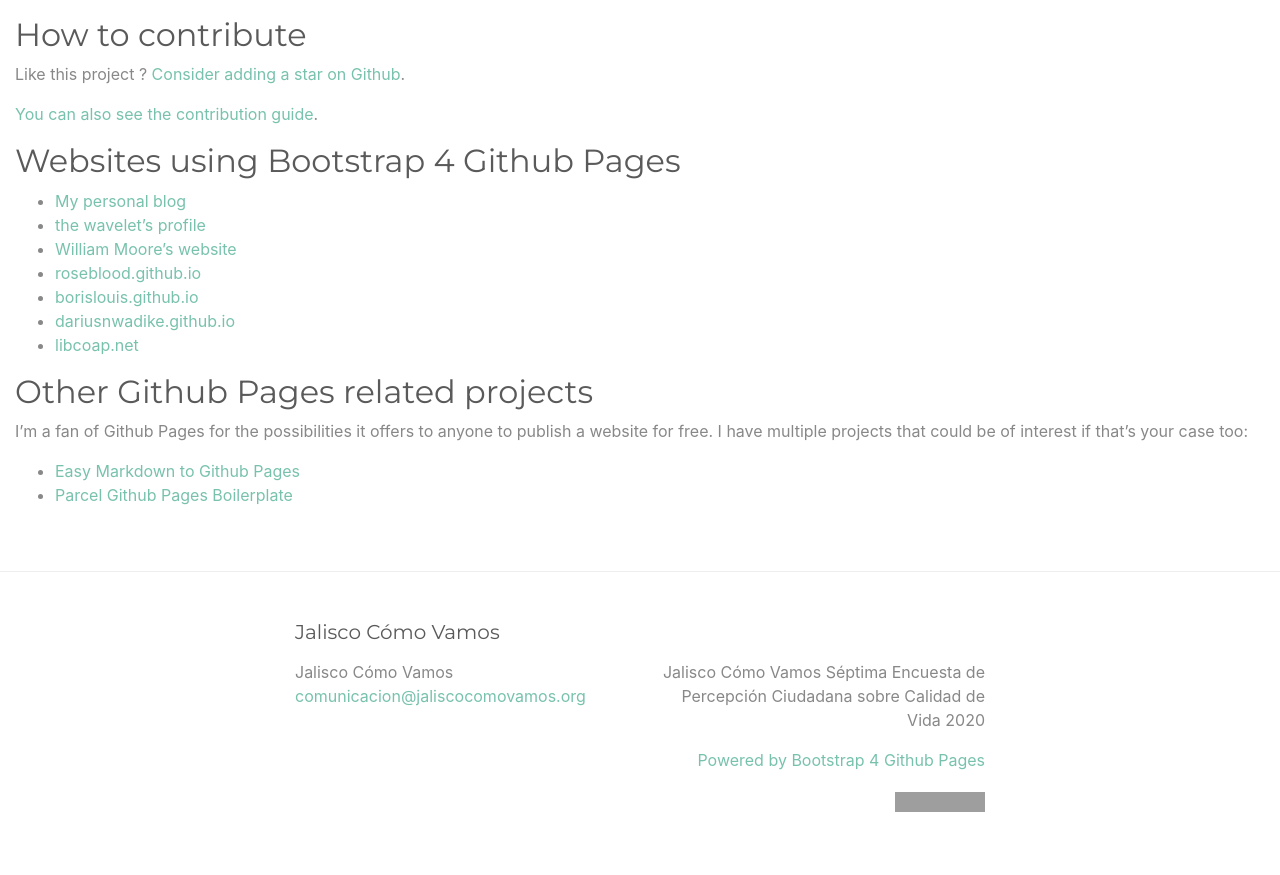
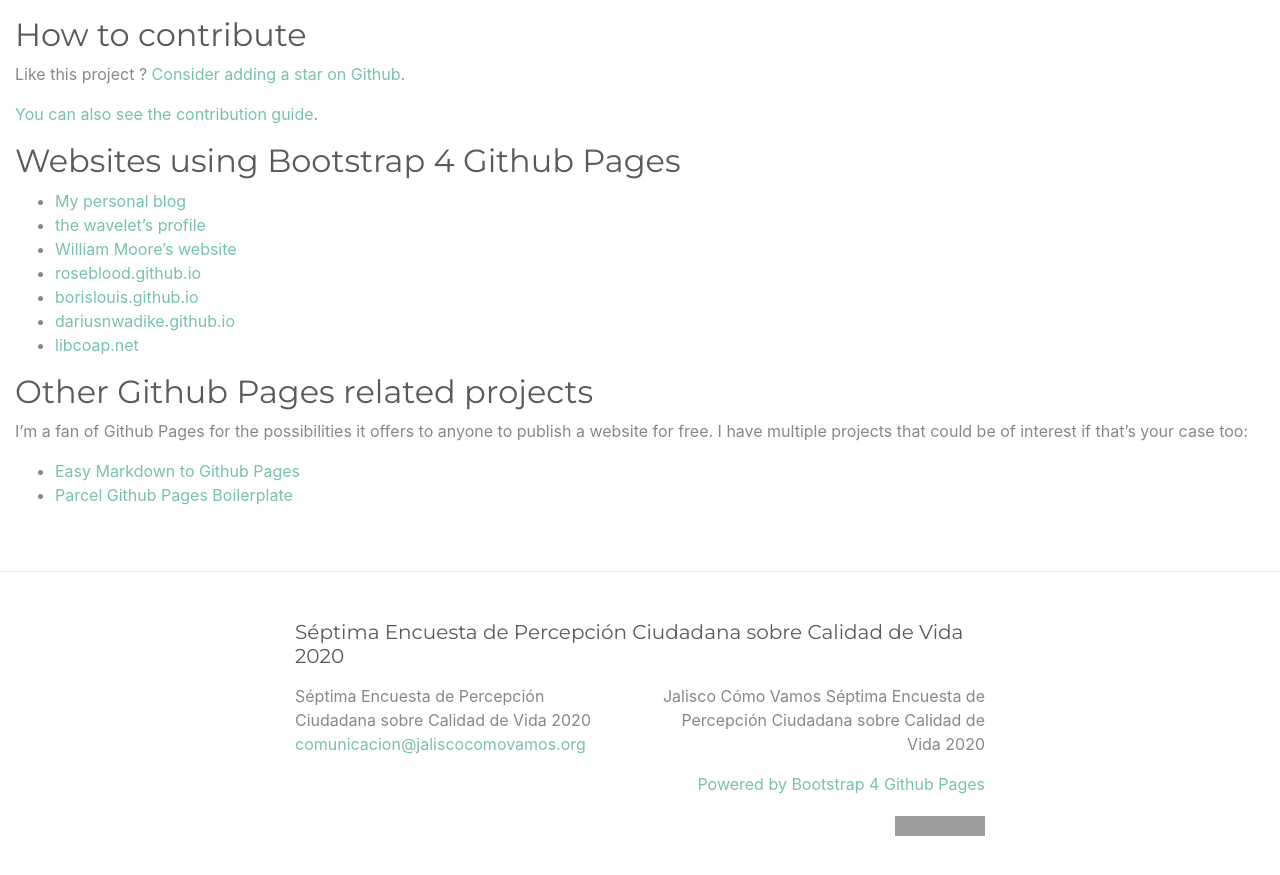
Before and after one commit to JaliscoComoVamos/epc2020, a Jekyll site: the page built from index.md, in a window 1280 px wide and 900 px high, scrolled down 2412 px. Shown: the top 875 px of the window. Built offline with Jekyll 4.4.1, drawn with Linux system fonts in a browser that asks for light colours; some of the changed text lies outside the part shown; grey boxes are pictures that could not be loaded.

Commit message:
Update _config.yml

```diff
--- a/_config.yml
+++ b/_config.yml
@@ -13,7 +13,7 @@
 # you will see them accessed via {{ site.title }}, {{ site.email }}, and so on.
 # You can create any custom variable you would like, and they will be accessible
 # in the templates via {{ site.myvariable }}.
-title: Jalisco Cómo Vamos
+title: Séptima Encuesta de Percepción Ciudadana sobre Calidad de Vida 2020
 email: "comunicacion@jaliscocomovamos.org"
 description: >- # this means to ignore newlines until "baseurl:"
   Jalisco Cómo Vamos Séptima Encuesta de Percepción Ciudadana sobre Calidad de Vida 2020
```
